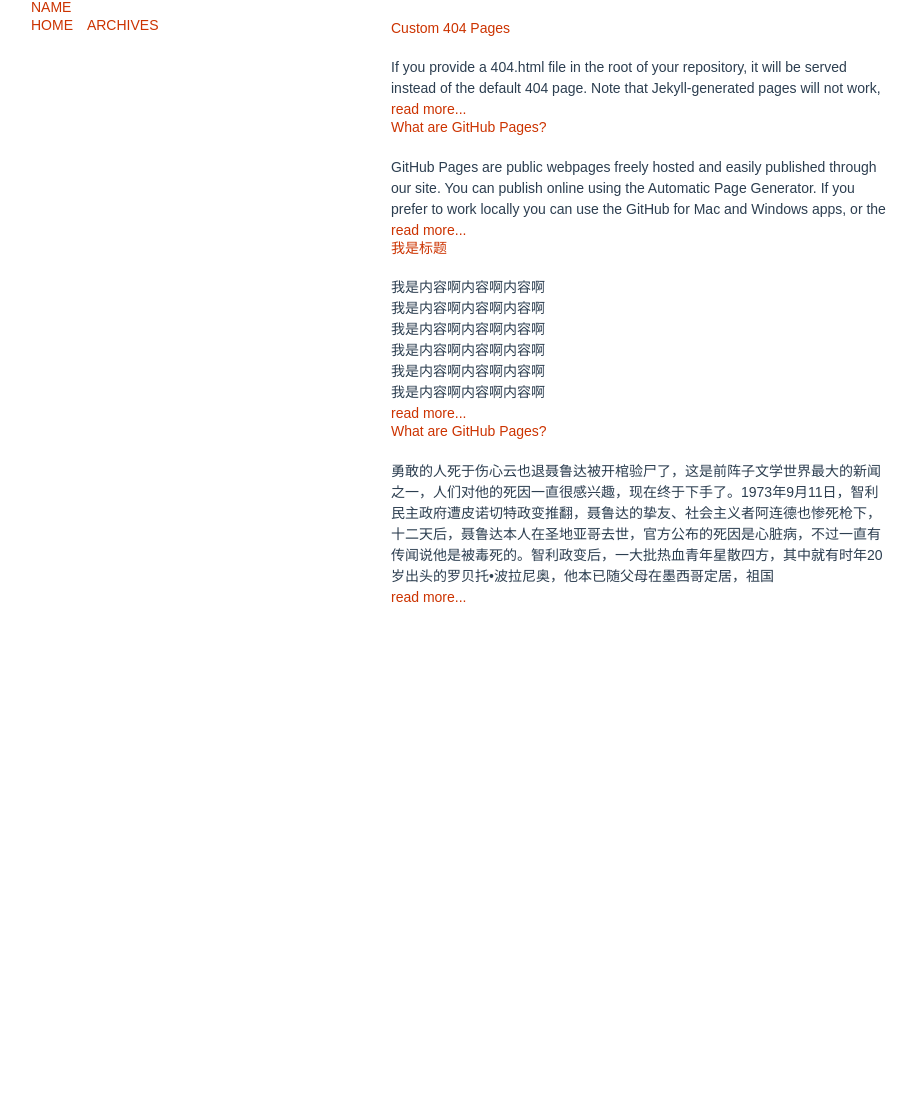
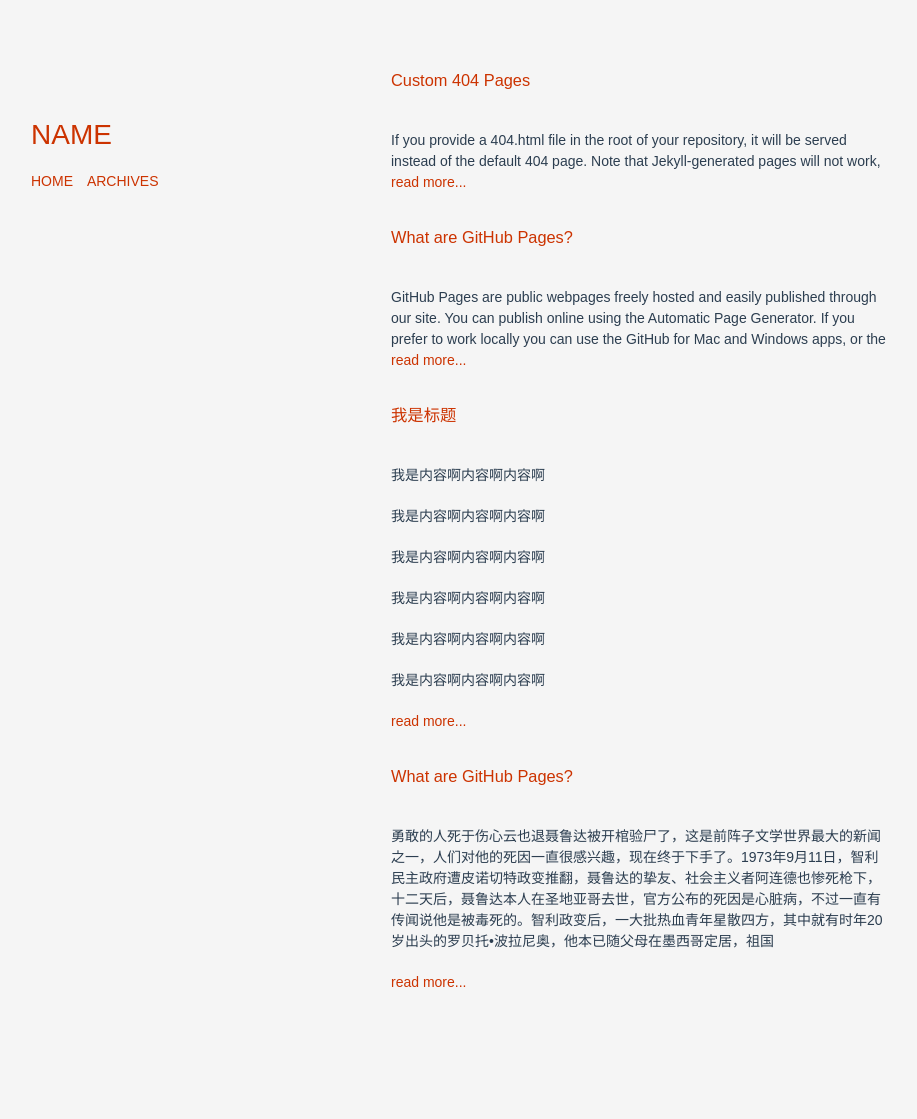
Before and after one commit to lixiaochou077/lixiaochou077.github.io, a Jekyll site: the page built from index.html, in a window 1280 px wide. Shown: the whole page, without its empty margins (179-1096 px from the left). Built offline with Jekyll 4.4.1, drawn with Linux system fonts in a browser that asks for light colours; before the commit the page ends 900 px from its top, so only the background shows below that.

Commit message:
add tips

```diff
--- a/_includes/header.html
+++ b/_includes/header.html
@@ -8,7 +8,7 @@
         <!--[if lt IE 9]>
         <script src="//html5shiv.googlecode.com/svn/trunk/html5.js"></script>
         <![endif]-->
+        <link rel="stylesheet" media="all" href="/css/base.css">
         <link rel="stylesheet" media="all" href="/css/style.css">
-        <link rel="stylesheet" media="all" href="/css/base.css">
         <script src="/js/fix.js"></script>
     </head>
--- a/css/base.css
+++ b/css/base.css
@@ -8,7 +8,6 @@
 
 /* 防止用户自定义背景颜色对网页的影响，添加让用户可以自定义字体 */
 html{
-	color:#000;background:#fff;
 	-webkit-text-size-adjust: 100%;
     -ms-text-size-adjust: 100%;
 }
@@ -16,6 +15,9 @@
 /* 内外边距通常让各个浏览器样式的表现位置不同 */
 body,div,dl,dt,dd,ul,ol,li,h1,h2,h3,h4,h5,h6,pre,code,form,fieldset,legend,input,textarea,p,blockquote,th,td,hr,button,article,aside,details,figcaption,figure,footer,header,hgroup,menu,nav,section {
 	margin:0;padding:0;
+}
+body{
+    padding: 50px;
 }
 
 /* 重设 HTML5 标签, IE 需要在 js 中 createElement(TAG) */
--- a/css/style.css
+++ b/css/style.css
@@ -98,11 +98,15 @@
 }
 
 header {
+  margin-top: 70px;
   width:270px;
   float:left;
   position:fixed;
 }
-
+header h1{
+    font-size: 28px;
+    margin-bottom: 20px;
+}
 header ul {
   list-style:none;
   height:40px;
@@ -263,3 +267,9 @@
     margin: 0;
     text-decoration: underline;
 }
+.excerpt-title{
+    font-size: 1.17em;
+}
+.excerpt{
+    margin-bottom: 35px;
+}
--- a/index.html
+++ b/index.html
@@ -4,7 +4,7 @@
 ---
     <ul>
 　　　　 {% for post in site.posts %}
-        <h3 class="excerpt"><a href="{{ site.baseurl }}{{ post.url }}">{{ post.title }}</a></h3>
+        <h3 class="excerpt-title"><a href="{{ site.baseurl }}{{ post.url }}">{{ post.title }}</a></h3>
 　　　　 <div class="excerpt">
             {{ post.content | split: '<!-- more -->' | first }}
             <a href="{{ site.baseurl }}{{ post.url }}" class="read-more">read more...</a>
```
